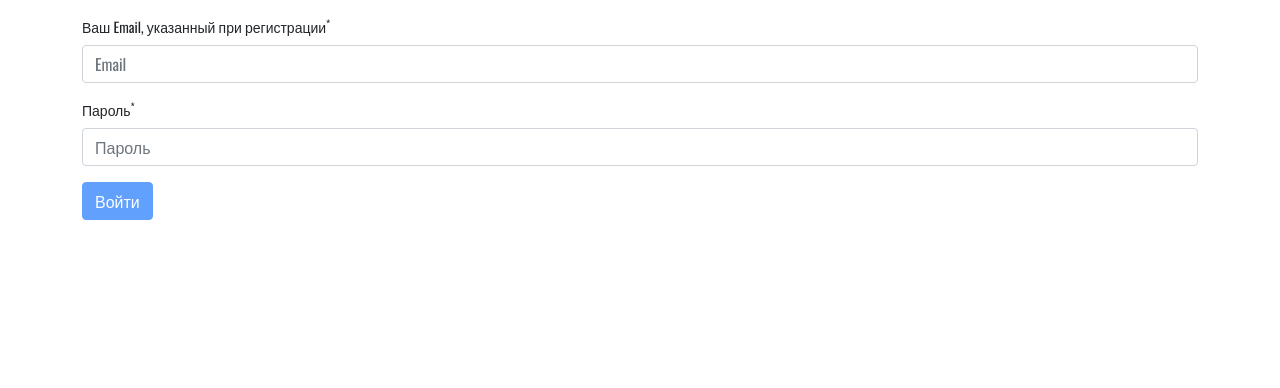
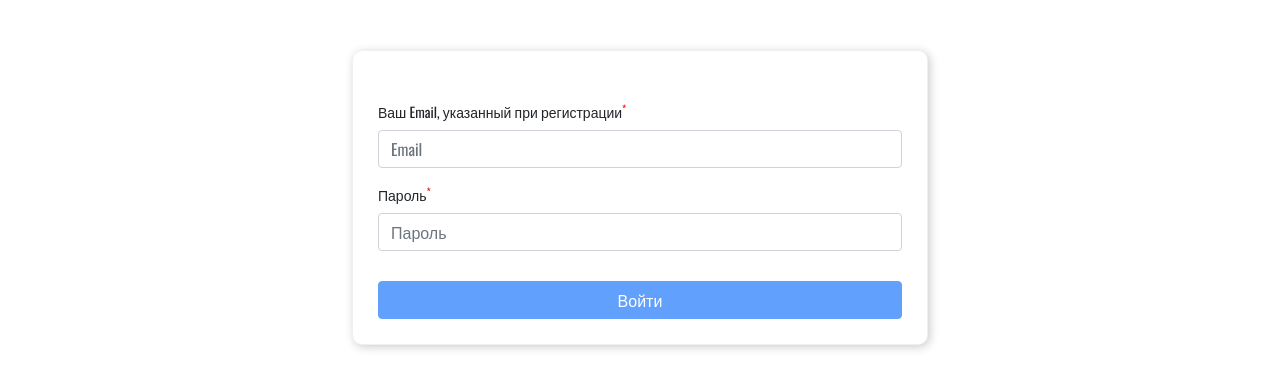
Before and after one commit to a-berezhkov/mern-game, a React (Create React App) app in the folder client/: page /login in a window 1280 px wide. Shown: the top 388 px of the page. Built offline with nearby package versions, Linux system fonts and the light colour scheme.

Commit message:
Add styles for Login form

```diff
--- a/client/src/pages/login/login.module.css
+++ b/client/src/pages/login/login.module.css
@@ -0,0 +1,31 @@
+.login__caption {
+  margin-bottom: 25px;
+  font-size: 2.85em;
+  font-weight: 500;
+  text-align: left;
+}
+
+.login__form {
+  margin: 50px auto 0 auto;
+  padding: 25px 25px;
+  max-width: 576px;
+  border: 1px solid rgba(204, 204, 204, 0.3);
+  border-radius: 10px;
+  box-shadow: 2px 2px 10px rgba(204, 204, 204, 1);
+}
+
+.login sup {
+  color: #ff0000;
+}
+
+.login__form button {
+  display: block;
+  margin-top: 30px;
+  width: 100%;
+}
+
+.focus {
+  margin: 0;
+  font-size: 16px;
+  color: #ff0000;
+}
```
